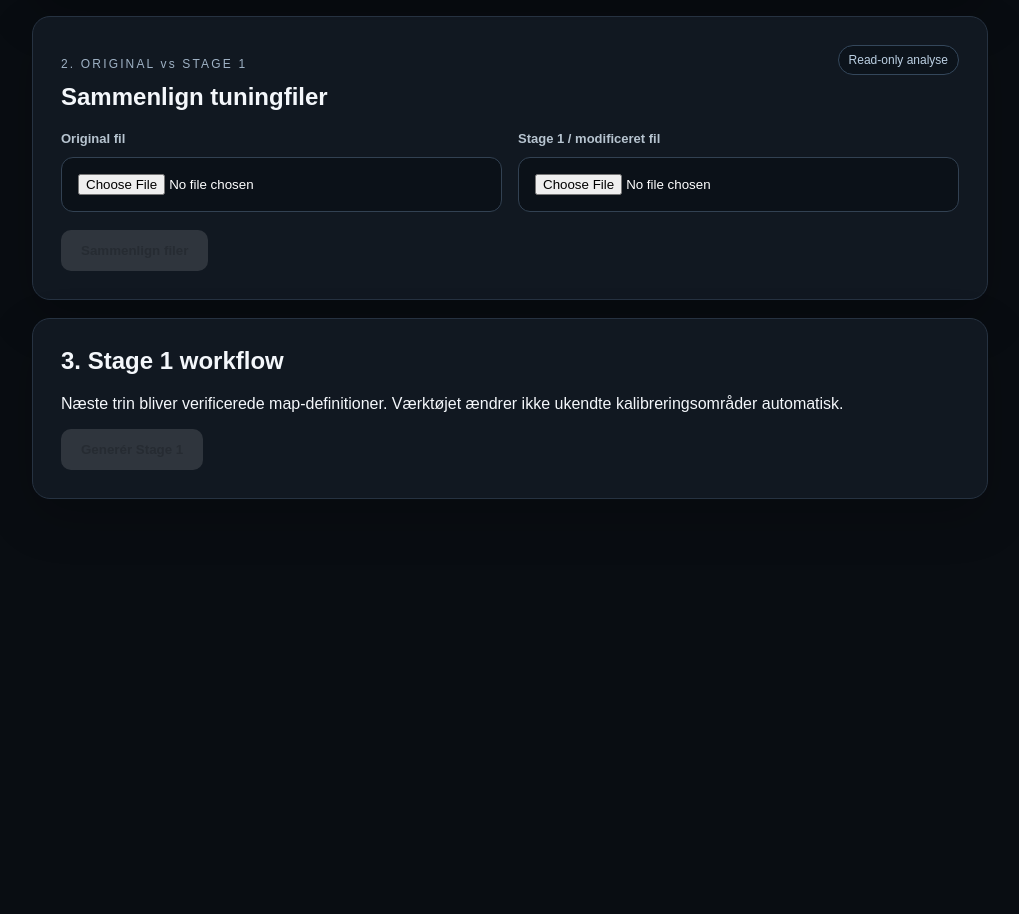
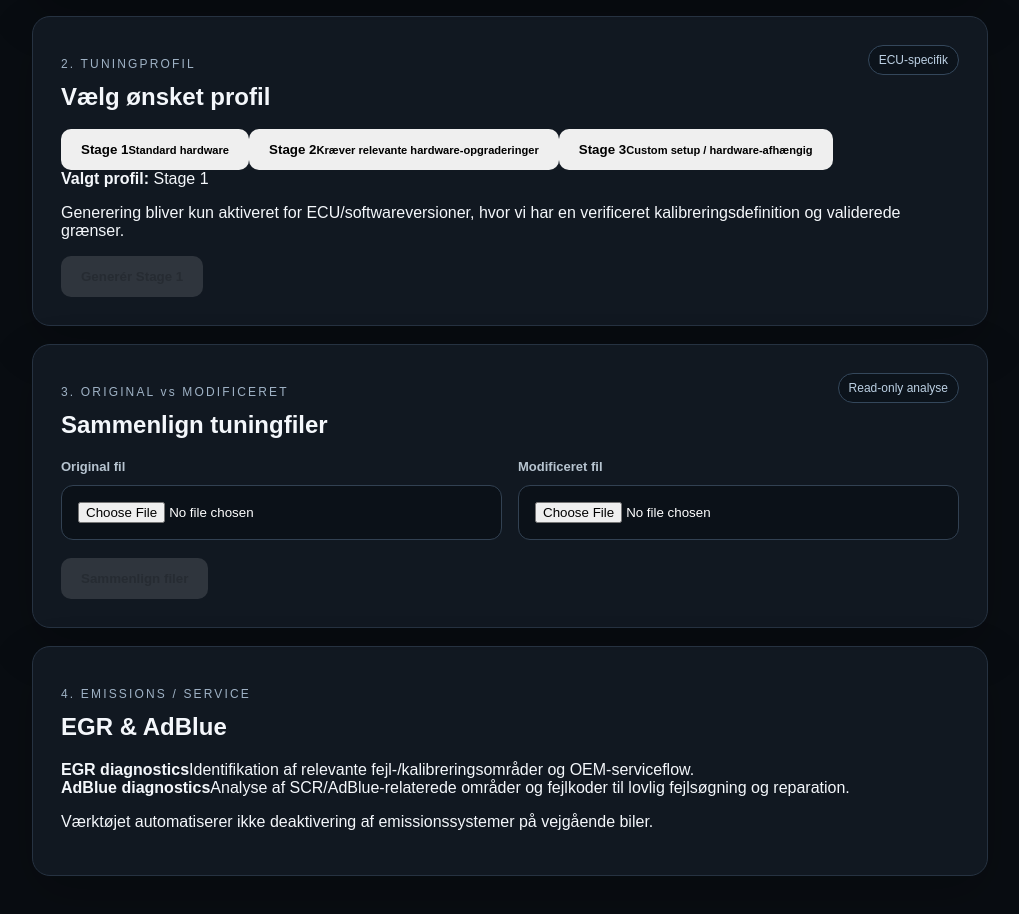
Before and after one commit to lundsmedia/vesttune, a Next.js app: page / in a window 1280 px wide. Shown: the part 520-1434 px from the top of the page, without its empty margins (130-1149 px from the left). Before the commit the page ends 1093 px from the top, so only its background shows below. Built offline with nearby package versions, Linux system fonts and the light colour scheme.

Commit message:
Add Stage 1 2 3 profile workflow

```diff
--- a/app/page.tsx
+++ b/app/page.tsx
@@ -25,10 +25,13 @@ type CompareResult = {
   changedRanges: { start: number; end: number; bytes: number }[];
 };
 
+type TuneProfile = 'Stage 1' | 'Stage 2' | 'Stage 3';
+
 export default function Home() {
   const [file, setFile] = useState<File | null>(null);
   const [result, setResult] = useState<Analysis | null>(null);
   const [loading, setLoading] = useState(false);
+  const [profile, setProfile] = useState<TuneProfile>('Stage 1');
 
   const [original, setOriginal] = useState<File | null>(null);
   const [modified, setModified] = useState<File | null>(null);
@@ -63,7 +66,7 @@ export default function Home() {
       <section className="hero">
         <p className="eyebrow">VESTSJÆLLAND CHIPTUNING</p>
         <h1>Vest Tune File Tool</h1>
-        <p className="lead">Identificér ECU-filer og sammenlign original mod Stage 1 byte-for-byte.</p>
+        <p className="lead">ECU-identifikation, tuningprofiler og filanalyse i ét værktøj.</p>
       </section>
 
       <section className="card">
@@ -86,7 +89,32 @@ export default function Home() {
       <section className="card">
         <div className="sectionHead">
           <div>
-            <p className="step">2. ORIGINAL vs STAGE 1</p>
+            <p className="step">2. TUNINGPROFIL</p>
+            <h2>Vælg ønsket profil</h2>
+          </div>
+          <span className="badge">ECU-specifik</span>
+        </div>
+
+        <div className="profileGrid">
+          {(['Stage 1','Stage 2','Stage 3'] as TuneProfile[]).map(p => (
+            <button key={p} className={profile === p ? 'profile active' : 'profile'} onClick={() => setProfile(p)}>
+              <strong>{p}</strong>
+              <small>{p === 'Stage 1' ? 'Standard hardware' : p === 'Stage 2' ? 'Kræver relevante hardware-opgraderinger' : 'Custom setup / hardware-afhængig'}</small>
+            </button>
+          ))}
+        </div>
+
+        <div className="selectedProfile">
+          <b>Valgt profil:</b> {profile}
+        </div>
+        <p className="muted">Generering bliver kun aktiveret for ECU/softwareversioner, hvor vi har en verificeret kalibreringsdefinition og validerede grænser.</p>
+        <button disabled>Generér {profile}</button>
+      </section>
+
+      <section className="card">
+        <div className="sectionHead">
+          <div>
+            <p className="step">3. ORIGINAL vs MODIFICERET</p>
             <h2>Sammenlign tuningfiler</h2>
           </div>
           <span className="badge">Read-only analyse</span>
@@ -98,7 +126,7 @@ export default function Home() {
             <input type="file" accept=".bin,.ori,.mod" onChange={e => { setOriginal(e.target.files?.[0] || null); setComparison(null); }} />
           </label>
           <label>
-            <span>Stage 1 / modificeret fil</span>
+            <span>Modificeret fil</span>
             <input type="file" accept=".bin,.ori,.mod" onChange={e => { setModified(e.target.files?.[0] || null); setComparison(null); }} />
           </label>
         </div>
@@ -130,9 +158,13 @@ export default function Home() {
       </section>
 
       <section className="card">
-        <h2>3. Stage 1 workflow</h2>
-        <p>Næste trin bliver verificerede map-definitioner. Værktøjet ændrer ikke ukendte kalibreringsområder automatisk.</p>
-        <button disabled>Generér Stage 1</button>
+        <p className="step">4. EMISSIONS / SERVICE</p>
+        <h2>EGR & AdBlue</h2>
+        <div className="serviceGrid">
+          <div className="serviceItem"><strong>EGR diagnostics</strong><span>Identifikation af relevante fejl-/kalibreringsområder og OEM-serviceflow.</span></div>
+          <div className="serviceItem"><strong>AdBlue diagnostics</strong><span>Analyse af SCR/AdBlue-relaterede områder og fejlkoder til lovlig fejlsøgning og reparation.</span></div>
+        </div>
+        <p className="muted">Værktøjet automatiserer ikke deaktivering af emissionssystemer på vejgående biler.</p>
       </section>
     </main>
   );
```
